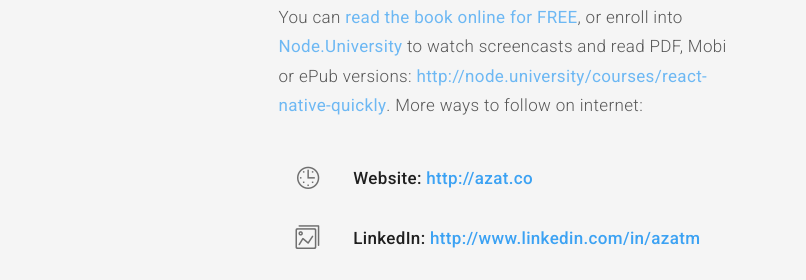
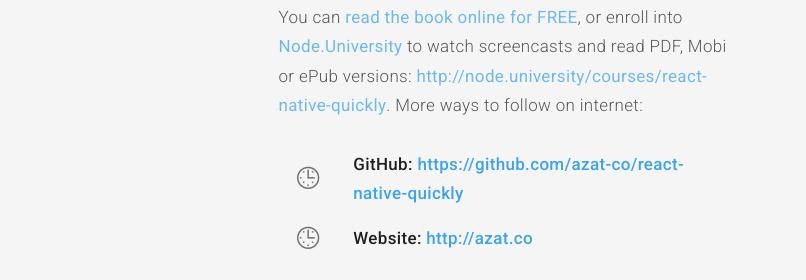
Before and after one commit to azat-co/react-native-quickly, a plain HTML site: page index.html in a window 1280 px wide. Shown: the part 979-1259 px from the top of the page, 474-1280 px from the left. Drawn offline with Linux system fonts and the light colour scheme.

Commit message:
add changes :bulb:

```diff
--- a/index.html
+++ b/index.html
@@ -167,6 +167,7 @@
 
 
             <ul class="icon_list">
+  						<li><div data-icon="&#xe1ab;" class="icon_small float-left"></div><h6>GitHub: <a href="https://github.com/azat-co/react-native-quickly" target="_blank">https://github.com/azat-co/react-native-quickly</a></h6></li>
   						<li><div data-icon="&#xe1ab;" class="icon_small float-left"></div><h6>Website: <a href="http://azat.co" target="_blank">http://azat.co</a></h6></li>
   						<li><div data-icon="&#xe1d7;" class="icon_small float-left"></div><h6>LinkedIn:&nbsp;<a href="http://www.linkedin.com/in/azatm" target="_blank">http://www.linkedin.com/in/azatm</a></h6></li>
   						<li><div data-icon="&#xe027;" class="icon_small float-left"></div><h6>Professional Blog:&nbsp;<a href="http://webapplog.com/" target="_blank">http://webapplog.com</a></h6></li>
```
